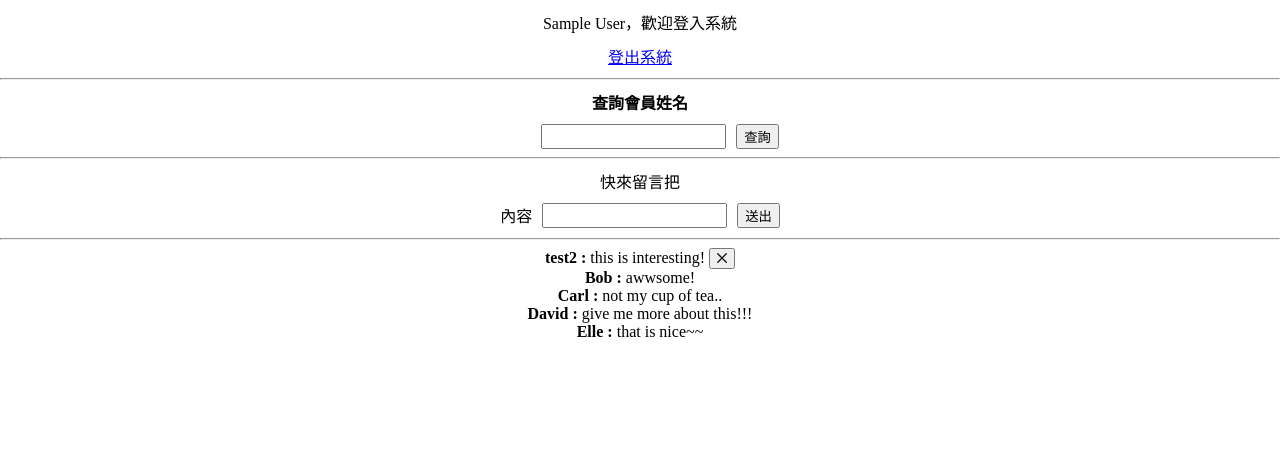
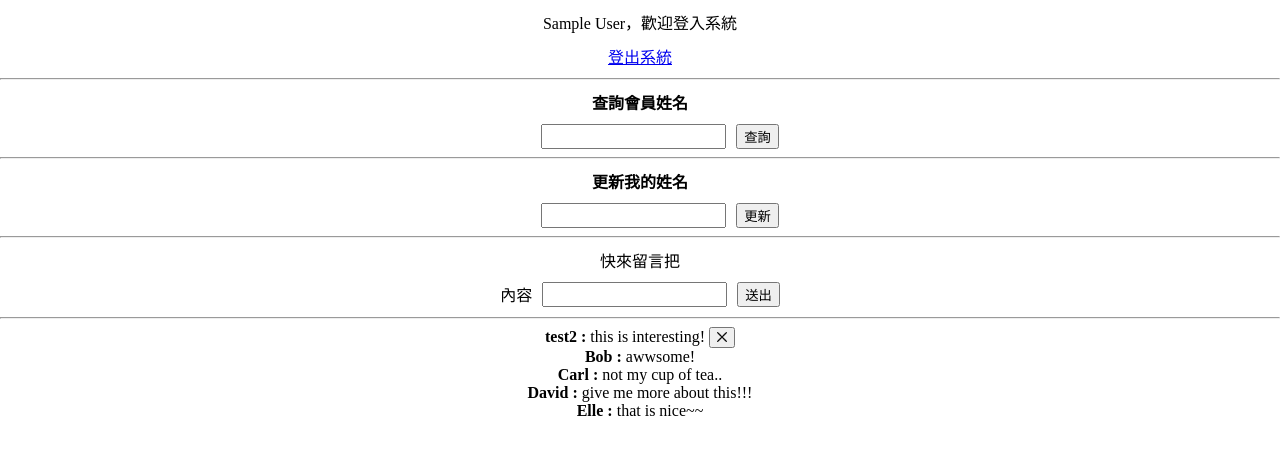
Before and after one commit to KJeiii/WeHelp-Stage-1, a Flask app: page /member in a window 1280 px wide. Shown: the part 49-504 px from the top of the page. Run offline with Flask 3, Linux system fonts and the light colour scheme; the visitor is signed in with stand-in values (Sample User, id 1); data comes from the database, SQL or seed files in the repository.

Commit message:
complete update part of html

```diff
--- a/Week-7/templates/member.html
+++ b/Week-7/templates/member.html
@@ -11,9 +11,17 @@
         <input type="text" class="search-input" name="username">
         <button class="search-btn" onclick="SearchMember()">查詢</button>
     </div>
-
     <div class="search-result"></div>
     <hr>
+
+    <div class="update-title"><strong>更新我的姓名</strong></div>
+    <div class="update-subdiv">
+        <input type="text" class="update-input" name="username">
+        <button class="update-btn" onclick="UpdateName()">更新</button>
+    </div>
+    <div class="update-result"></div>
+    <hr>
+
 {% endblock %}
 
 {% block middle %}
```
